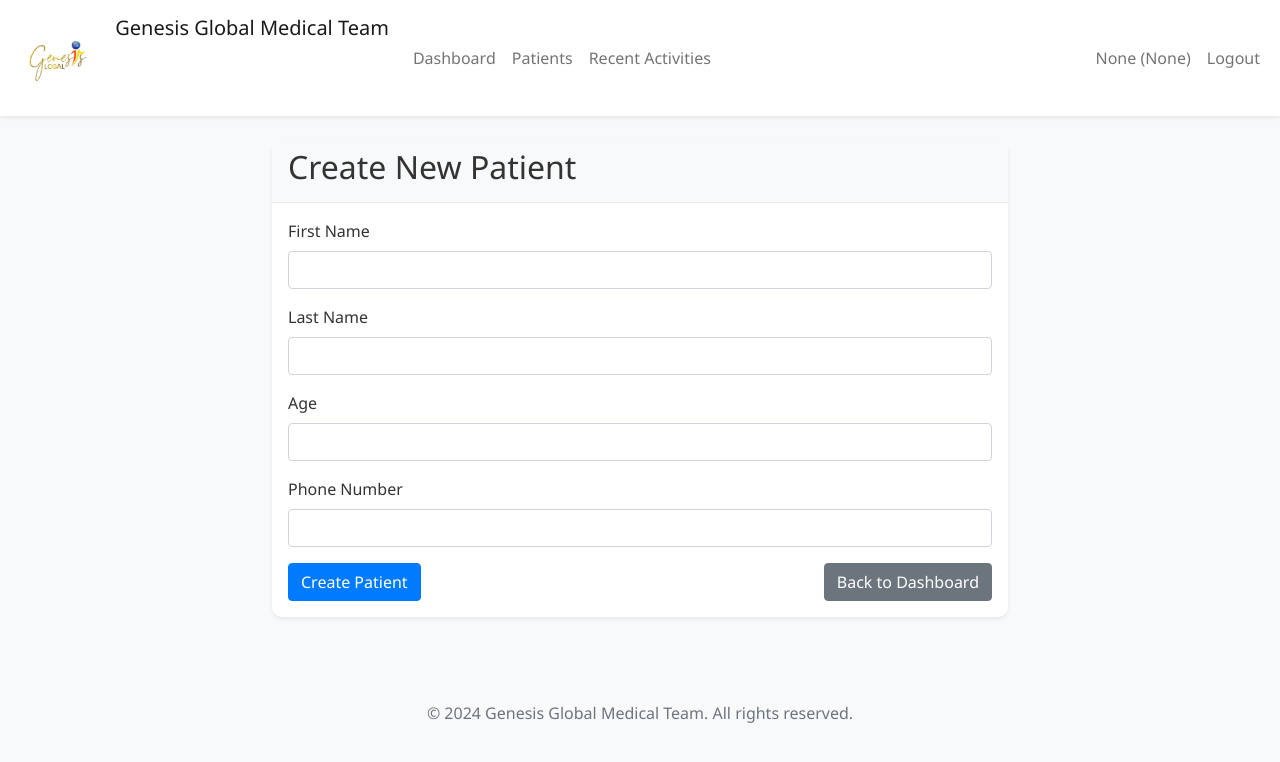
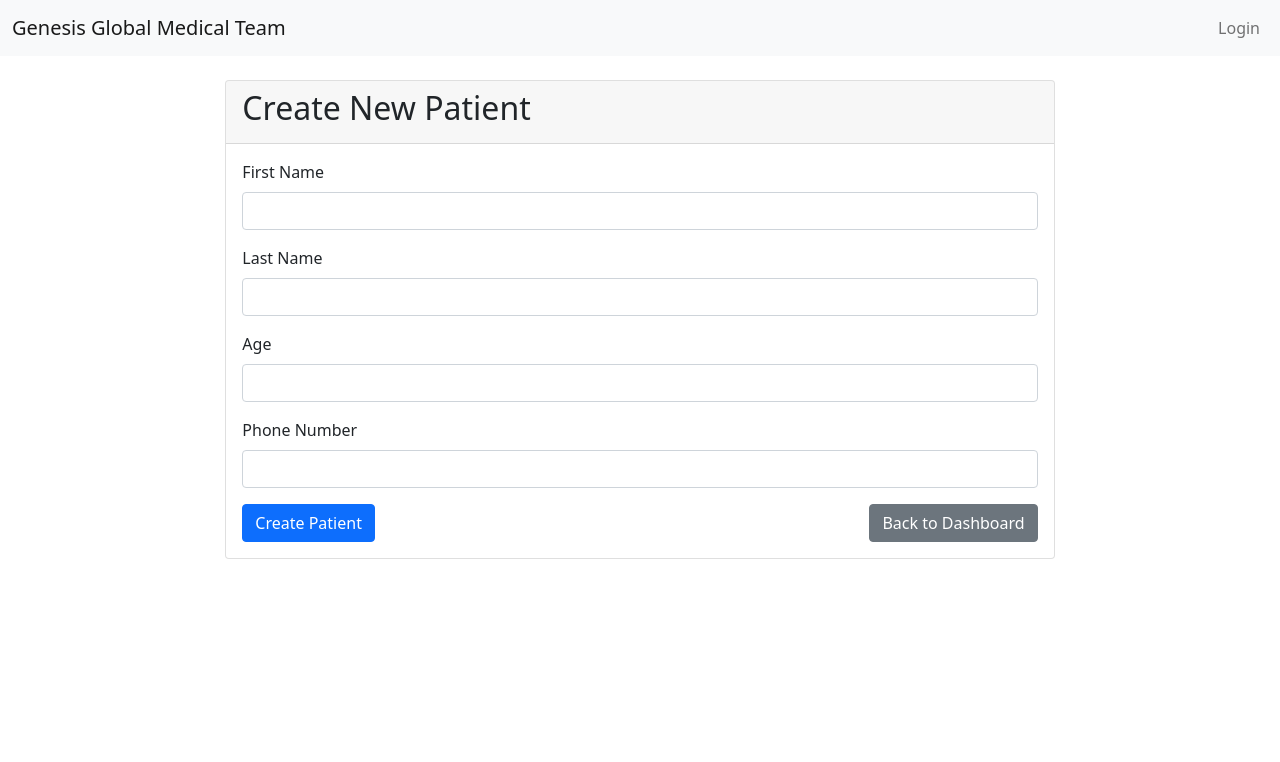
Before and after one commit to AyoolaDare/Medic, a Flask app: page /admin/create_patient in a window 1280 px wide. Shown: the top 762 px of the page. Run offline with Flask 2, Linux system fonts and the light colour scheme.

Commit message:
New versionings

```diff
--- a/templates/base.html
+++ b/templates/base.html
@@ -5,52 +5,47 @@
     <meta name="viewport" content="width=device-width, initial-scale=1.0">
     <title>{% block title %}Genesis Global Medical Team{% endblock %}</title>
     <link href="https://cdn.jsdelivr.net/npm/bootstrap@5.1.3/dist/css/bootstrap.min.css" rel="stylesheet">
-    <link rel="stylesheet" href="https://cdnjs.cloudflare.com/ajax/libs/font-awesome/6.0.0-beta3/css/all.min.css">
-    <link rel="stylesheet" href="{{ url_for('static', filename='css/style.css') }}">
-    {% block extra_css %}{% endblock %}
+    <style>
+        /* Custom styles */
+        @media (max-width: 768px) {
+            .container-fluid {
+                padding-left: 10px;
+                padding-right: 10px;
+            }
+        }
+    </style>
 </head>
 <body>
-    <nav class="navbar navbar-expand-lg navbar-light bg-white shadow-sm">
+    <nav class="navbar navbar-expand-lg navbar-light bg-light">
         <div class="container-fluid">
-            <a class="navbar-brand" href="{{ url_for('admin.dashboard') }}">
-                <img src="{{ url_for('static', filename='images/logo.png') }}" alt="Genesis Global Medical Team" class="d-inline-block align-top logo">
-                <span class="ms-2 d-none d-md-inline">Genesis Global Medical Team</span>
-            </a>
+            <a class="navbar-brand" href="{{ url_for('auth.dashboard') }}">Genesis Global Medical Team</a>
             <button class="navbar-toggler" type="button" data-bs-toggle="collapse" data-bs-target="#navbarNav" aria-controls="navbarNav" aria-expanded="false" aria-label="Toggle navigation">
                 <span class="navbar-toggler-icon"></span>
             </button>
             <div class="collapse navbar-collapse" id="navbarNav">
-                <ul class="navbar-nav me-auto">
-                    <li class="nav-item">
-                        <a class="nav-link" href="{{ url_for('admin.dashboard') }}">Dashboard</a>
-                    </li>
-                    <li class="nav-item">
-                        <a class="nav-link" href="{{ url_for('admin.patient_list') }}">Patients</a>
-                    </li>
-                    <li class="nav-item">
-                        <a class="nav-link" href="{{ url_for('admin.recent_activities') }}">Recent Activities</a>
-                    </li>
-                </ul>
-                <ul class="navbar-nav">
-                    <li class="nav-item">
-                        <span class="nav-link">{{ session.get('username') }} ({{ session.get('role') }})</span>
-                    </li>
-                    <li class="nav-item">
-                        <a class="nav-link" href="{{ url_for('auth.logout') }}">Logout</a>
-                    </li>
+                <ul class="navbar-nav ms-auto">
+                    {% if session.get('user_id') %}
+                        <li class="nav-item">
+                            <a class="nav-link" href="{{ url_for('auth.dashboard') }}">Dashboard</a>
+                        </li>
+                        <li class="nav-item">
+                            <a class="nav-link" href="{{ url_for('auth.logout') }}">Logout</a>
+                        </li>
+                    {% else %}
+                        <li class="nav-item">
+                            <a class="nav-link" href="{{ url_for('auth.login') }}">Login</a>
+                        </li>
+                    {% endif %}
                 </ul>
             </div>
         </div>
     </nav>
 
-    <div class="container mt-4">
+    <div class="container-fluid mt-4">
         {% with messages = get_flashed_messages(with_categories=true) %}
             {% if messages %}
                 {% for category, message in messages %}
-                    <div class="alert alert-{{ category }} alert-dismissible fade show" role="alert">
-                        {{ message }}
-                        <button type="button" class="btn-close" data-bs-dismiss="alert" aria-label="Close"></button>
-                    </div>
+                    <div class="alert alert-{{ category }}">{{ message }}</div>
                 {% endfor %}
             {% endif %}
         {% endwith %}
@@ -58,14 +53,6 @@
         {% block content %}{% endblock %}
     </div>
 
-    <footer class="bg-light text-center text-muted py-3 mt-5">
-        <div class="container">
-            &copy; 2024 Genesis Global Medical Team. All rights reserved.
-        </div>
-    </footer>
-
     <script src="https://cdn.jsdelivr.net/npm/bootstrap@5.1.3/dist/js/bootstrap.bundle.min.js"></script>
-    <script src="{{ url_for('static', filename='js/main.js') }}"></script>
-    {% block extra_js %}{% endblock %}
 </body>
 </html>
```
Also changed, not shown: app/auth.py (+17 -2 lines), app/nurse.py (+6 -21 lines), app/reception.py (+14 -12 lines), config.py (+12 -7 lines), templates/reception_dashboard.html (+4 -4 lines).
